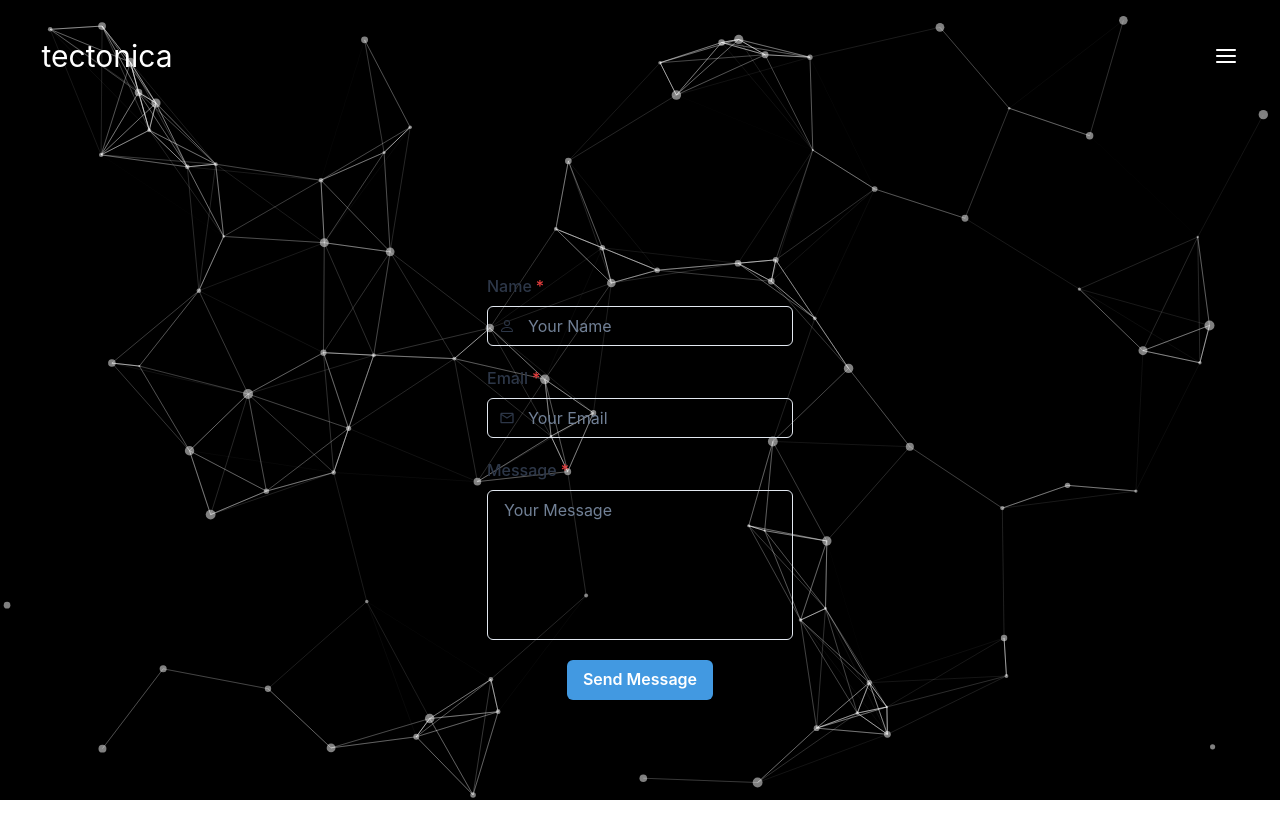
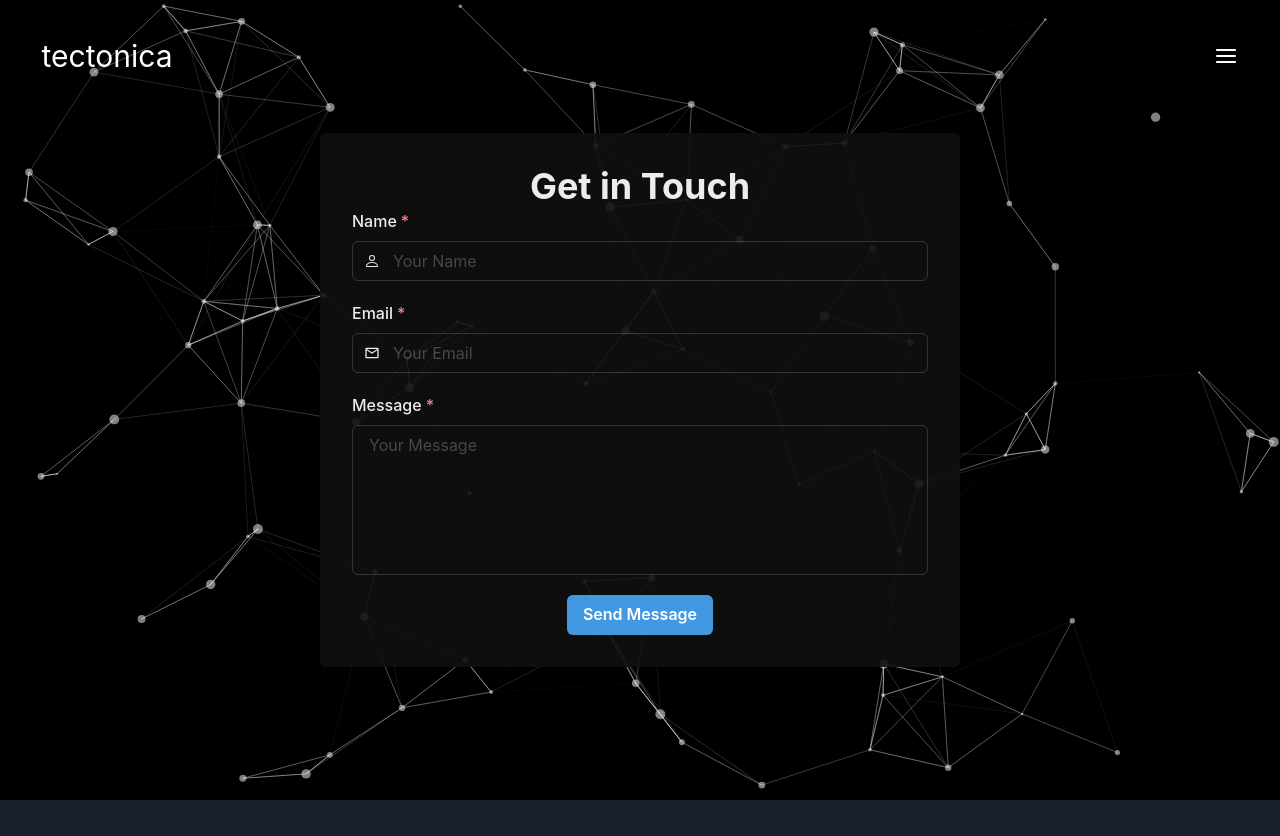
Before and after one commit to cedricschwyter/tectonica, a Next.js app: page /contact in a window 1280 px wide. After the commit the page ends 800 px from the top, so only its background shows below. Built offline with nearby package versions, Linux system fonts and the light colour scheme.

Commit message:
feat: generalize widgets

```diff
--- a/pages/_app.tsx
+++ b/pages/_app.tsx
@@ -1,10 +1,11 @@
 import { ChakraProvider } from "@chakra-ui/react";
-import Background from "@components/Background";
+import theme from "@definitions/chakra/theme";
+
 
 function MyApp({ Component, pageProps }) {
   return (
     <>
-      <ChakraProvider>
+      <ChakraProvider theme={theme}>
         <Component {...pageProps} />
       </ChakraProvider>
     </>
--- a/pages/contact.tsx
+++ b/pages/contact.tsx
@@ -1,6 +1,7 @@
 import {
     Box,
     Button,
+    Center,
     Flex,
     FormControl,
     FormLabel,
@@ -19,6 +20,7 @@ import { MdOutlineEmail } from 'react-icons/md';
 import PageTitle from '@components/PageTitle';
 import { NavBar } from '@sections/NavBar';
 import Background from '@components/Background';
+import CenteredWidget from '@components/CenteredWidget';
 
 const Contact = () => {
     return (
@@ -27,29 +29,12 @@ const Contact = () => {
             <PageTitle title={"tectonica | Kontakt"} />
             <Flex flexDirection="column" w={'full'} minHeight="100vh" height="100%">
                 <NavBar />
-                <Box
-                    borderRadius="lg"
-                    m={{ base: 5, md: 16, lg: 10 }}
-                    p={{ base: 5, lg: 16 }}>
-                    <Box>
-                        <VStack spacing={{ base: 4, md: 8, lg: 20 }}>
-                            <Heading
-                                fontSize={{
-                                    base: '4xl',
-                                    md: '5xl',
-                                }}>
-                                Get in Touch
-                            </Heading>
-                            <Stack
-                                spacing={{ base: 4, md: 8, lg: 20 }}
-                                direction={{ base: 'column', md: 'row' }}>
-                                <Box
-                                    bg={useColorModeValue('white', 'gray.700')}
-                                    borderRadius="lg"
-                                    p={8}
-                                    color={useColorModeValue('gray.700', 'whiteAlpha.900')}
-                                    shadow="base">
-                                    <VStack spacing={5}>
+                <CenteredWidget width='50%'>
+                    <Flex flexDirection={"column"} width={"100%"} alignContent={"center"}>
+                        <Center>
+                            <Heading fontSize={{ base: '3xl', md: '4xl' }}>Get in Touch</Heading>
+                        </Center>
+                        <VStack spacing={5} width={"100%"}>
                             <FormControl isRequired>
                                 <FormLabel>Name</FormLabel>
                                 <InputGroup>
@@ -90,12 +75,9 @@ const Contact = () => {
                                 Send Message
                             </Button>
                         </VStack>
-                                </Box>
-                            </Stack>
-                        </VStack>
-                    </Box>
-                </Box>
                     </Flex>
+                </CenteredWidget>
+            </Flex >
         </>
     );
 }
--- a/src/components/Background.tsx
+++ b/src/components/Background.tsx
@@ -26,7 +26,7 @@ const Background = () => {
                 options={{
                     background: {
                         color: {
-                            value: useColorModeValue("#000000", "#FFFFFF"),
+                            value: useColorModeValue("#FFFFFF", "#000000"),
                         },
                     },
                     fpsLimit: 120,
@@ -54,10 +54,10 @@ const Background = () => {
                     },
                     particles: {
                         color: {
-                            value: useColorModeValue("#FFFFFF", "#000000"),
+                            value: useColorModeValue("#000000", "#FFFFFF"),
                         },
                         links: {
-                            color: useColorModeValue("#FFFFFF", "#000000"),
+                            color: useColorModeValue("#000000", "#FFFFFF"),
                             distance: 150,
                             enable: true,
                             opacity: 0.5,
@@ -73,7 +73,7 @@ const Background = () => {
                                 default: "bounce",
                             },
                             random: false,
-                            speed: 1,
+                            speed: 0.1,
                             straight: false,
                         },
                         number: {
--- a/src/components/CarouselWidget.tsx
+++ b/src/components/CenteredWidget.tsx
@@ -1,10 +1,11 @@
 import { Box, FlexProps, Flex, Stack } from "@chakra-ui/react";
 
-interface CarouselWidgetProps extends FlexProps {
+interface CenteredWidgetProps extends FlexProps {
+    width?: string;
     children?: React.ReactNode;
 }
 
-const CarouselWidget = ({ children }: CarouselWidgetProps) => {
+const CenteredWidget = ({ width = "60%", children }: CenteredWidgetProps) => {
     return (
         <Box
             position="relative"
@@ -15,7 +16,7 @@ const CarouselWidget = ({ children }: CarouselWidgetProps) => {
         >
             <Flex justify="center" align={"center"} minH={"100vh"}>
                 <Stack
-                    w={{ base: '90%', md: '70%' }}
+                    w={{ base: '90%', md: width }}
                 >
                     <Flex width={"100%"} backgroundColor={"rgba(16,16,16,0.9)"} p={"5%"} borderRadius={"1%"}>
                         {children}
@@ -25,4 +26,4 @@ const CarouselWidget = ({ children }: CarouselWidgetProps) => {
         </Box>
     )
 }
-export default CarouselWidget;
+export default CenteredWidget;
--- /dev/null
+++ b/src/definitions/chakra/theme.tsx
@@ -0,0 +1,10 @@
+import { extendTheme } from '@chakra-ui/react';
+
+const config = {
+  initialColorMode: 'dark',
+  useSystemColorMode: false,
+};
+
+const theme = extendTheme({ config });
+
+export default theme;
--- a/tsconfig.json
+++ b/tsconfig.json
@@ -37,6 +37,12 @@
       "@components": [
         "./src/components"
       ],
+      "@definitions/*": [
+        "./src/definitions/*"
+      ],
+      "@definitions": [
+        "./src/definitions"
+      ],
     },
   },
   "include": [
```
Also changed, not shown: pages/projects.tsx (+25 -18 lines), pages/team.tsx (+61 -39 lines). Lines whose indentation alone changed are shown as unchanged.
